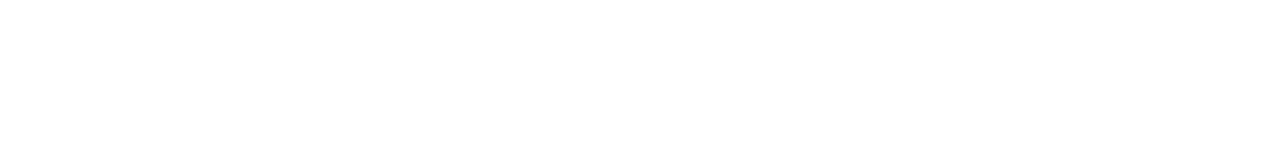
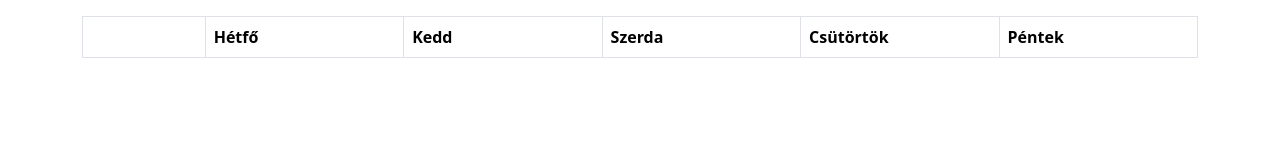
Before and after one commit to Dazannah/school-timetable, a plain HTML site: page index.html in a window 1280 px wide. Drawn offline with nearby package versions, Linux system fonts and the light colour scheme.

Commit message:
timetable base

```diff
--- a/index.html
+++ b/index.html
@@ -4,9 +4,26 @@
     <meta charset="UTF-8" />
     <meta name="viewport" content="width=device-width, initial-scale=1.0" />
     <link href="https://cdn.jsdelivr.net/npm/bootstrap@5.3.3/dist/css/bootstrap.min.css" rel="stylesheet" integrity="sha384-QWTKZyjpPEjISv5WaRU9OFeRpok6YctnYmDr5pNlyT2bRjXh0JMhjY6hW+ALEwIH" crossorigin="anonymous" />
+    <script src="tables.js"></script>
     <script src="index.js"></script>
   </head>
   <body>
-    <div class="mx-auto"></div>
+    <div class="mx-auto container">
+      <div class="mt-3">
+        <table class="table table-bordered">
+          <thead>
+            <tr>
+              <th></th>
+              <th style="width: 17.8%" onclick="">Hétfő</th>
+              <th style="width: 17.8%">Kedd</th>
+              <th style="width: 17.8%">Szerda</th>
+              <th style="width: 17.8%">Csütörtök</th>
+              <th style="width: 17.8%">Péntek</th>
+            </tr>
+          </thead>
+          <tbody id="tbody"></tbody>
+        </table>
+      </div>
+    </div>
   </body>
 </html>
```
